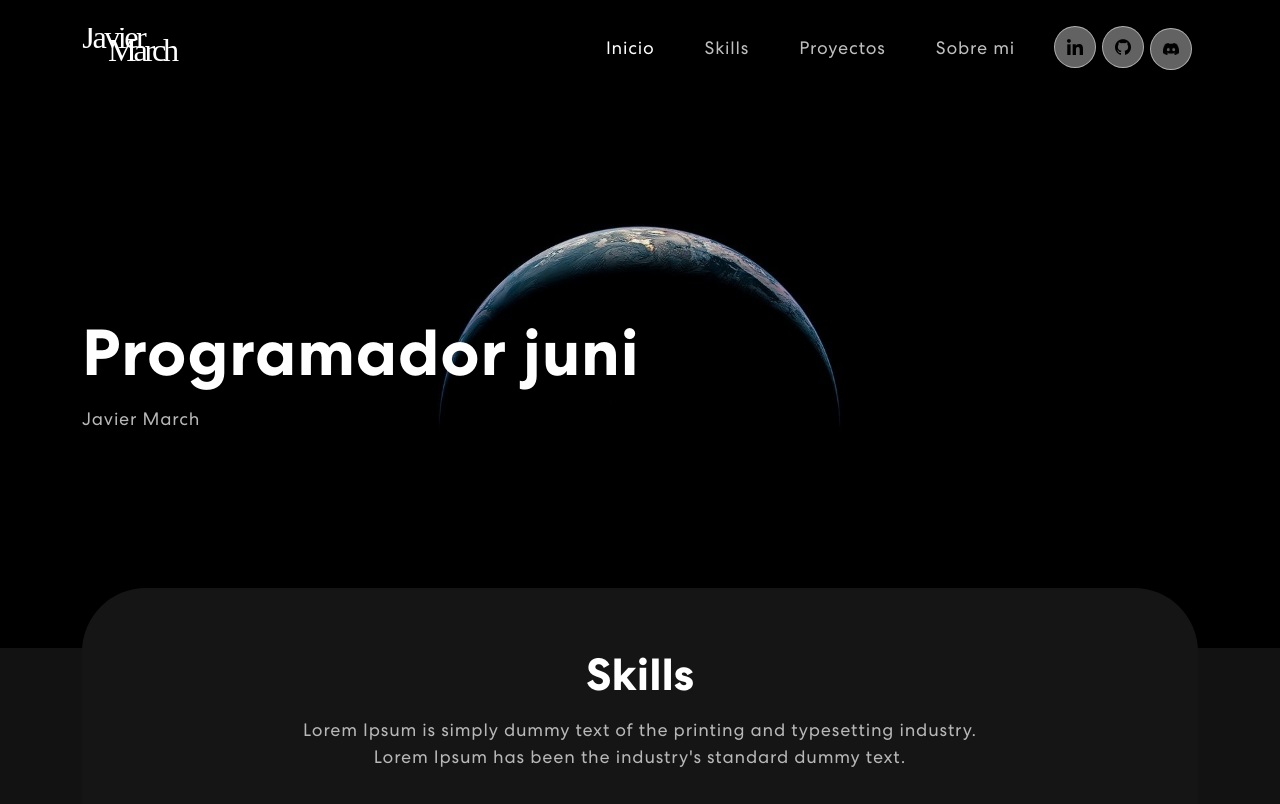
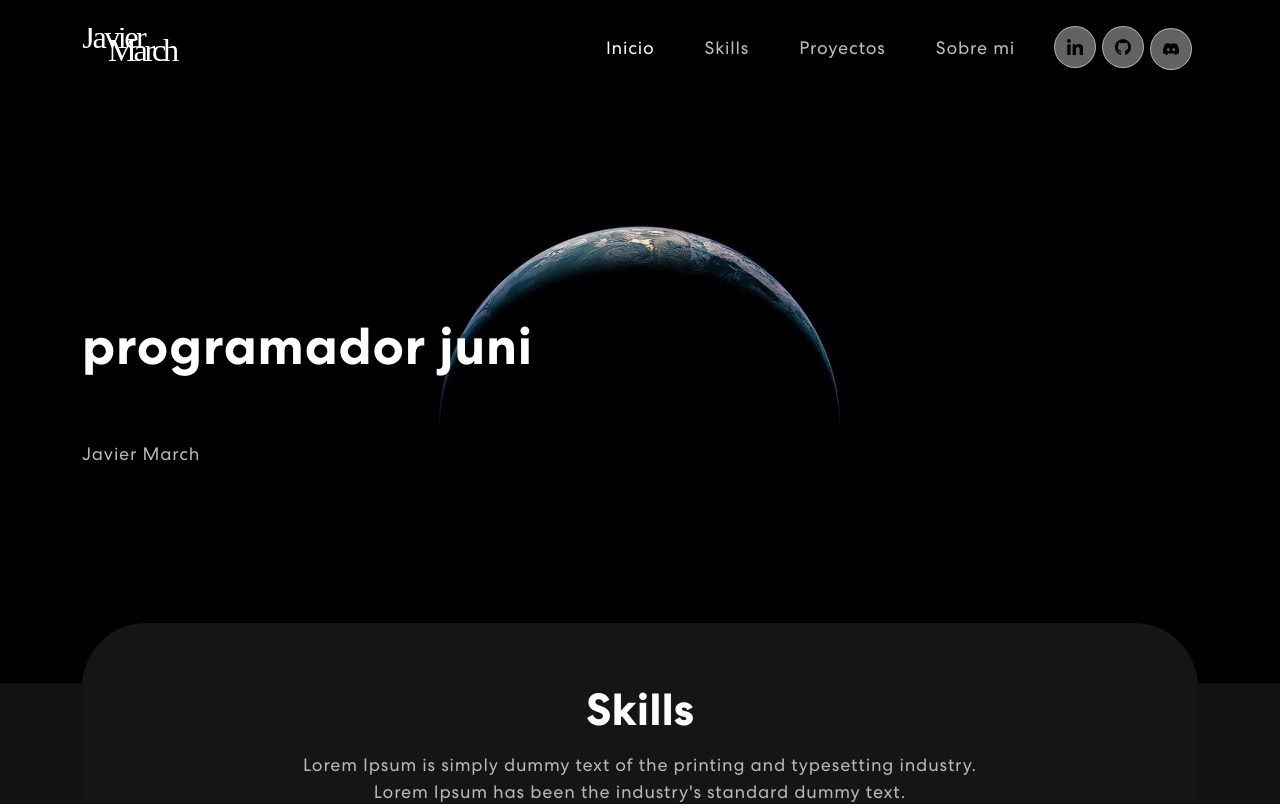
Before and after one commit to javiermarchjarauta/portfolio-javier, a React (Create React App) app: page / in a window 1280 px wide. Shown: the top 804 px of the page. Built offline with nearby package versions, Linux system fonts and the light colour scheme.

Commit message:
fixedTextjump

```diff
--- a/src/App.css
+++ b/src/App.css
@@ -220,12 +220,14 @@ nav.navbar .navbar-toggler[aria-expanded="true"] .navbar-toggler-icon {
 
 }
 .banner h1 {
-  font-size: 65px;
+  font-size: 52px;
   font-weight: 700;
   letter-spacing: 0.8px;
   line-height: 1;
   margin-bottom: 20px;
   display: block;
+  height: 100px;
+
 }
 .banner p {
   color: #B8B8B8;
--- a/src/components/Banner.js
+++ b/src/components/Banner.js
@@ -51,7 +51,7 @@ export const Banner = () => {
         <Col xs={12} md={6} xl={7}>
           <div className="heading-container">
             <h1>
-              {"Programador "}
+              {"programador "}
               <span className="wrap">{text}</span>
             </h1>
             <p>Javier March</p>
```
